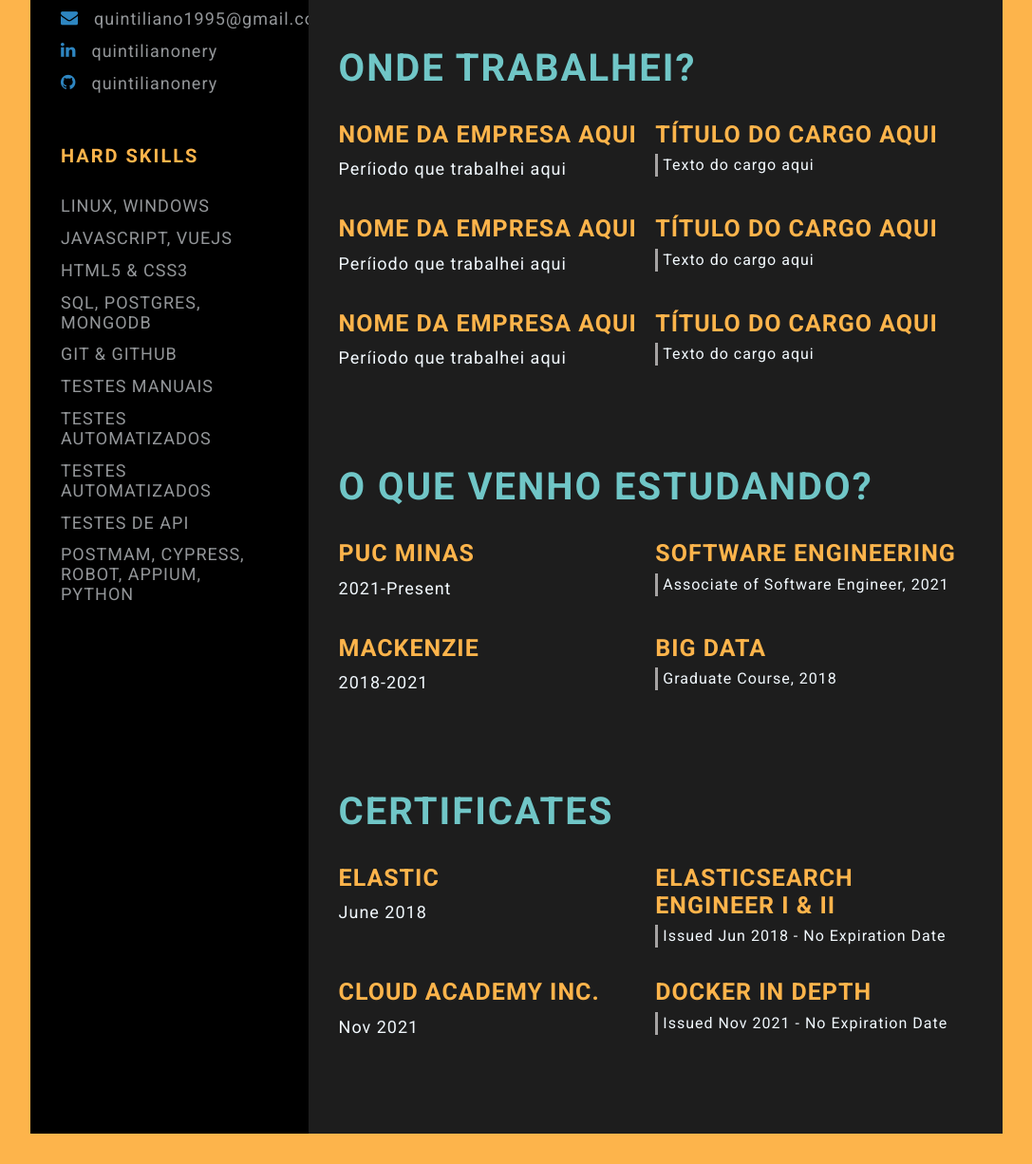
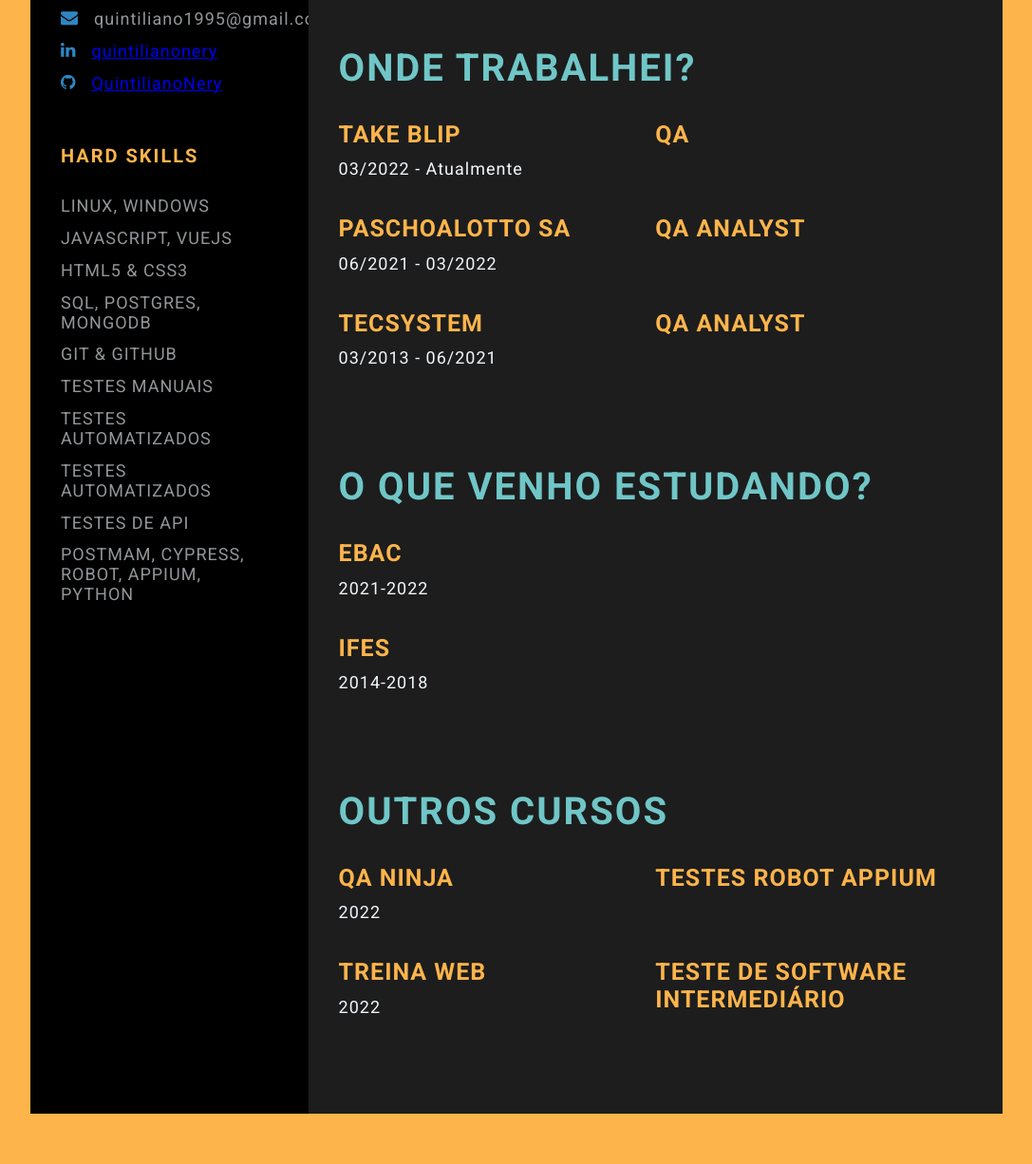
Before and after one commit to QuintilianoNery/QuintilianoNery.github.io, a plain HTML site: page index.html in a window 1280 px wide. Shown: the part 558-1784 px from the top of the page at 95% size, without its empty margins (96-1183 px from the left). After the commit the page ends 1763 px from the top, so only its background shows below. Drawn offline with Linux system fonts and the light colour scheme.

Commit message:
Ajuste Merge

```diff
--- a/index.html
+++ b/index.html
@@ -34,9 +34,12 @@
                     <ul>
                         <li><i class="fa fa-envelope"></i>quintiliano1995@gmail.com
                         </li>
-                        <li><i class="fa fa-linkedin"></i>quintilianonery
+                        <li><i class="fa fa-linkedin"></i><a href="https://www.linkedin.com/in/quintilianonery/">quintilianonery</a>
+                            </i>
                         </li>
-                        <li><i class="fa fa-github"></i>quintilianonery
+                        <li><i class="fa fa-github"></i><a href="https://github.com/QuintilianoNery">QuintilianoNery</a>
+
+
                         </li>
                     </ul>
                 </div>
@@ -66,8 +69,6 @@
                             <p>Testes de API</p>
                             <p>Postmam, Cypress, Robot, Appium, Python</p>
                         </li>
-
-
                     </ul>
                 </div>
             </div>
@@ -93,97 +94,72 @@
                     <div class="right-title">Onde trabalhei?</div>
                     <div class="experience-contents">
                         <div class="exp-left">
-                            <p class="exp-company-name">Nome da empresa aqui</p>
-                            <p class="exp-time-period">Períiodo que trabalhei aqui</p>
+                            <p class="exp-company-name">Take Blip</p>
+                            <p class="exp-time-period">03/2022 - Atualmente</p>
                         </div>
                         <div class="exp-right">
-                            <p class="exp-position">Título do cargo aqui</p>
-                            <p class="exp-desc">
-                                Texto do cargo aqui
+                            <p class="exp-position">QA</p>
+
                             </p>
                         </div>
                     </div>
                     <div class="experience-contents">
                         <div class="exp-left">
-                            <p class="exp-company-name">Nome da empresa aqui</p>
-                            <p class="exp-time-period">Períiodo que trabalhei aqui</p>
+                            <p class="exp-company-name">Paschoalotto SA</p>
+                            <p class="exp-time-period">06/2021 - 03/2022</p>
                         </div>
                         <div class="exp-right">
-                            <p class="exp-position">Título do cargo aqui</p>
-                            <p class="exp-desc">
-                                Texto do cargo aqui
+                            <p class="exp-position">QA Analyst</p>
                             </p>
                         </div>
                     </div>
                     <div class="experience-contents">
                         <div class="exp-left">
-                            <p class="exp-company-name">Nome da empresa aqui</p>
-                            <p class="exp-time-period">Períiodo que trabalhei aqui</p>
+                            <p class="exp-company-name">Tecsystem</p>
+                            <p class="exp-time-period">03/2013 - 06/2021</p>
                         </div>
                         <div class="exp-right">
-                            <p class="exp-position">Título do cargo aqui</p>
-                            <p class="exp-desc">
-                                Texto do cargo aqui
+                            <p class="exp-position">QA Analyst</p>
                             </p>
                         </div>
                     </div>
                 </section>
-
-            <!-- Parei atualizando meu currículo aqui -->
-
-
+                <!-- Parei atualizando meu currículo aqui -->
                 <section class="education gap">
                     <div class="right-title">O que venho estudando?</div>
                     <div class="education-contents">
                         <div class="education-left">
-                            <p class="education-school-name">PUC Minas</p>
-                            <p class="educationp-time-period">2021-Present</p>
-                        </div>
-                        <div class="education-right">
-                            <p class="education-subject">Software Engineering</p>
-                            <p class="education-desc">
-                                Associate of Software Engineer, 2021
-                            </p>
+                            <p class="education-school-name">EBAC</p>
+                            <p class="educationp-time-period">2021-2022</p>
                         </div>
                     </div>
                     <div class="education-contents">
                         <div class="education-left">
-                            <p class="education-school-name">Mackenzie</p>
-                            <p class="educationp-time-period">2018-2021</p>
-                        </div>
-                        <div class="education-right">
-                            <p class="education-subject">Big Data</p>
-                            <p class="education-desc">
-                                Graduate Course, 2018
-                            </p>
+                            <p class="education-school-name">IFES</p>
+                            <p class="educationp-time-period">2014-2018</p>
                         </div>
                     </div>
                 </section>
 
                 <section class="awards gap">
-                    <div class="right-title">Certificates</div>
+                    <div class="right-title">Outros Cursos</div>
                     <div class="awards-contents">
                         <div class="awards-left">
-                            <p class="awards-company-name">Elastic</p>
-                            <p class="awards-time-period">June 2018</p>
+                            <p class="awards-company-name">QA Ninja</p>
+                            <p class="awards-time-period">2022</p>
                         </div>
                         <div class="awards-right">
-                            <p class="awards-name">Elasticsearch Engineer I & II</p>
-                            <p class="awards-desc">
-                                Issued Jun 2018 - No Expiration Date
-                            </p>
+                            <p class="awards-name">Testes Robot Appium</p>
                         </div>
                     </div>
                     <div class="awards-contents">
                         <div class="awards-left">
-                            <p class="awards-company-name">Cloud Academy Inc.</p>
-                            <p class="awards-time-period">Nov 2021</p>
+                            <p class="awards-company-name">Treina Web</p>
+                            <p class="awards-time-period">2022</p>
                         </div>
                         <div class="awards-right">
-                            <p class="awards-name">Docker in Depth</p>
-                            <p class="awards-desc">
-                                Issued Nov 2021 - No Expiration Date
-                            </p>
+                            <p class="awards-name">Teste de Software Intermediário</p>
+
                         </div>
                     </div>
                 </section>
```
